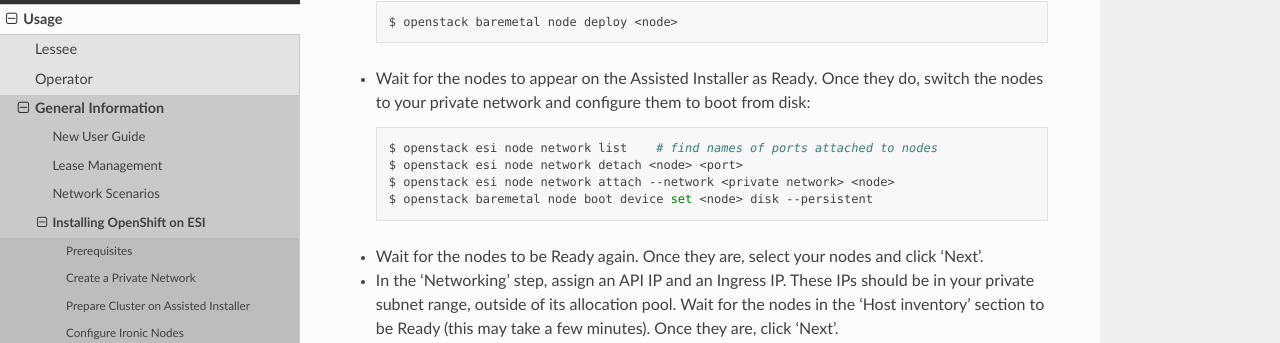
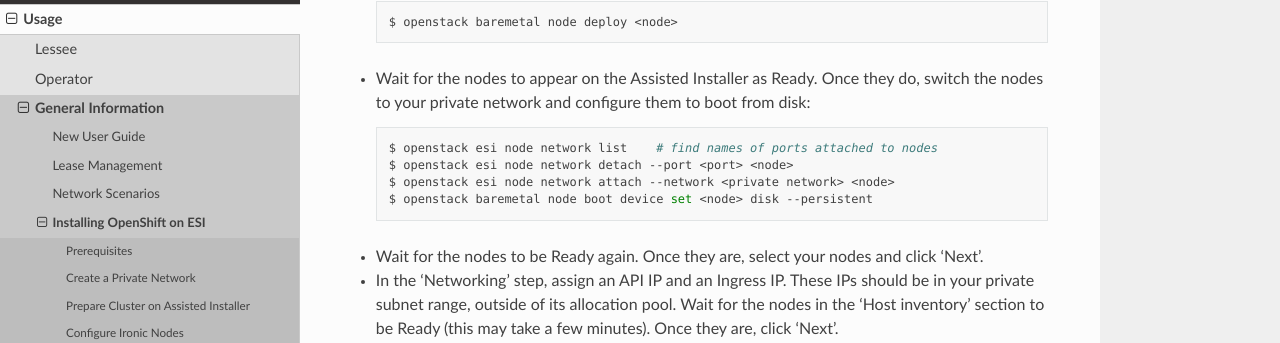
Before and after one commit to CCI-MOC/esi, a Sphinx documentation site: the page built from docs/source/usage/openshift.rst, in a window 1280 px wide and 1400 px high, scrolled down 1772 px. Shown: the part 102-445 px from the top of the window. Built offline with Sphinx 7.4.7 and the Read the Docs theme 2.0.0, drawn with Linux system fonts in a browser that asks for light colours.

Commit message:
documentation update for esi node network detach command

```diff
--- a/docs/source/usage/cli.rst
+++ b/docs/source/usage/cli.rst
@@ -323,7 +323,7 @@
 +-------------------------------+------------------------------------------------------------------------------------------------------+
 | Attach Network to Node        | ``openstack esi node network attach (--network <network> | --port <port> | --trunk <trunk>) <node>`` |
 +-------------------------------+------------------------------------------------------------------------------------------------------+
-| Detach Network from Node      | ``openstack esi node network detach <node> <port>``                                                  |
+| Detach Network from Node      | ``openstack esi node network detach --port <port> <node>``                                                  |
 +-------------------------------+------------------------------------------------------------------------------------------------------+
 
 Boot Node from Volume
--- a/docs/source/usage/network_scenarios.rst
+++ b/docs/source/usage/network_scenarios.rst
@@ -98,7 +98,7 @@
 
   .. prompt:: bash $
 
-    openstack esi node network detach <node> <port>
+    openstack esi node network detach --port <port> <node>
     openstack esi node network attach --network <external name> <node>
 
 
--- a/docs/source/usage/openshift.rst
+++ b/docs/source/usage/openshift.rst
@@ -75,7 +75,7 @@
   .. prompt:: bash $
 
     openstack esi node network list    # find names of ports attached to nodes
-    openstack esi node network detach <node> <port>
+    openstack esi node network detach --port <port> <node>
     openstack esi node network attach --network <private network> <node>
     openstack baremetal node boot device set <node> disk --persistent
 
@@ -136,7 +136,7 @@
   .. prompt:: bash $
 
     openstack esi node network list    # find names of ports attached to nodes
-    openstack esi node network detach <node> <port>
+    openstack esi node network detach --port <port> <node>
     openstack esi node network attach --network <private network> <node>
     openstack baremetal node boot device set <node> disk --persistent
 
```
